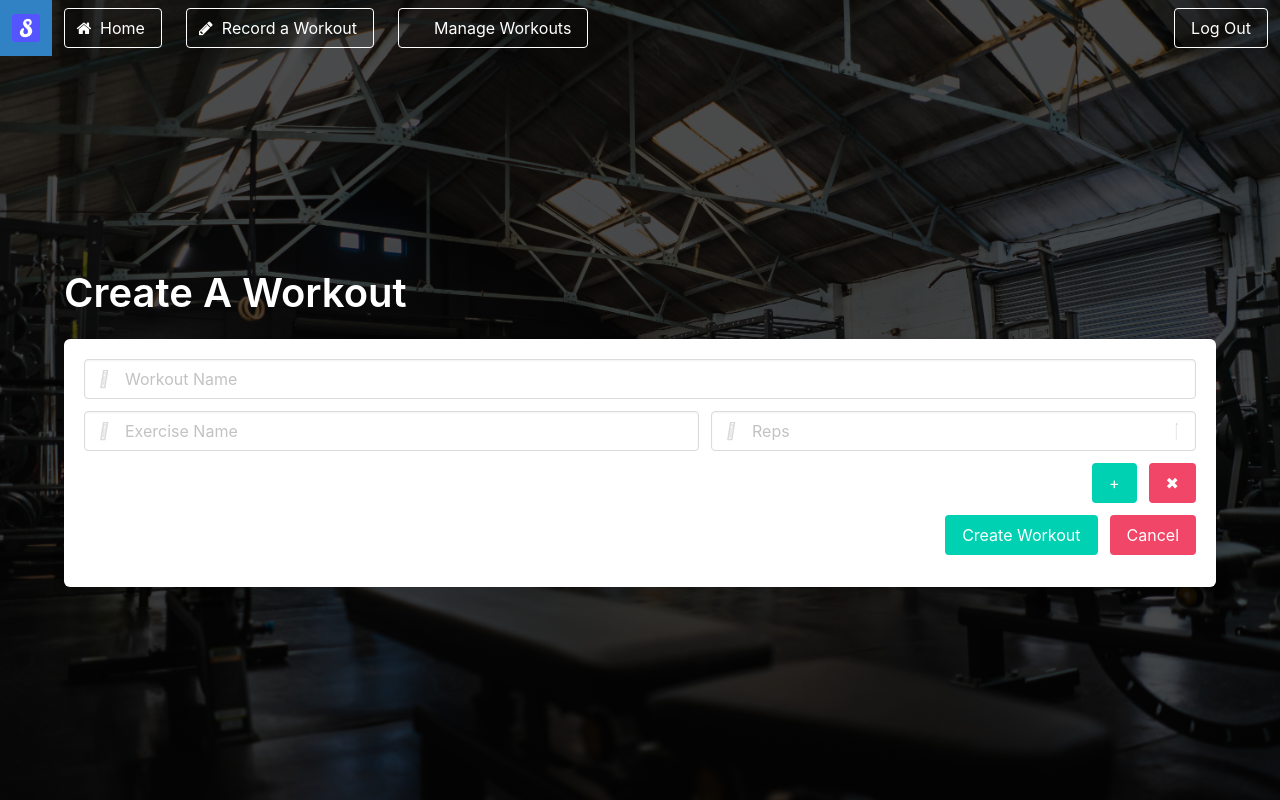
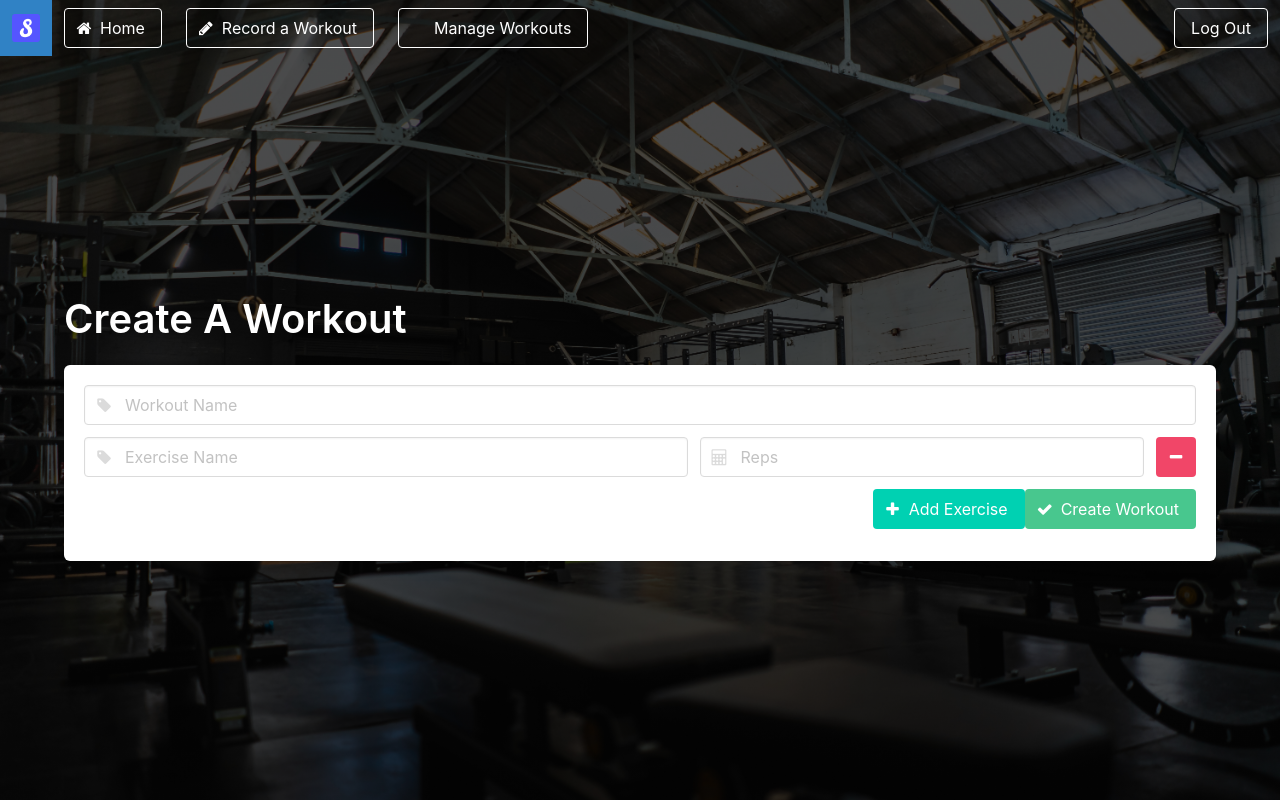
Before and after one commit to dbolger/Strengthy, a Flask app: page /workout/create in a window 1280 px wide. Run offline with Flask 2, Linux system fonts and the light colour scheme; the visitor is signed in with stand-in values (Sample User, id 1).

Commit message:
Modify Create a Workout page

```diff
--- a/app/templates/workout/create.html
+++ b/app/templates/workout/create.html
@@ -9,7 +9,7 @@
 			<p class="control is-expanded has-icons-left">
 			<input class="input" type="text" placeholder="Workout Name">
 			<span class="icon is-small is-left">
-                <i class="fas fa-user"></i>
+				<i class="fa fa-tag"></i>
 			</span>
 			</p>
 		</div>
@@ -22,70 +22,67 @@
 				<p class="control is-expanded has-icons-left">
 					<input class="input" name='exercise-0' type="text" placeholder="Exercise Name">
 					<span class="icon is-small is-left">
-                    <i class="fas fa-user"></i>
+						<i class="fa fa-tag"></i>
 					</span>
 				</p>
 			</div>
 			<div class="field">
-                <p class="control is-expanded has-icons-left has-icons-right">
+				<p class="control is-expanded has-icons-left">
 					<input class="input" name='reps-0' type="number" placeholder="Reps" min="1" max="100">
 					<span class="icon is-small is-left">
-                    <i class="fas fa-envelope"></i>
+						<i class="fa fa-calculator"></i>
 					</span>
-                <span class="icon is-small is-right">
-                    <i class="fas fa-check"></i>
+				</p>
+			</div>
+			<p class="button is-danger" onclick="handleDel(this)">
+				<span class="icon is-small">
+					<i class="fa fa-minus"></i>
 				</span>
 			</p>
 		</div>
 	</div>
 </div>
-</div>
 <div class="field is-grouped is-grouped-right">
-    <p class="control">
-    <a id="add" class="button is-primary">
-        +
-    </a>
+	<p class="buttons">
+		<p id="add" class="button is-primary">
+			<span class="icon is-small">
+				<i class="fa fa-plus"></i>
+			</span>
+			<span>Add Exercise</span>
 		</p>
-    <p class="control">
-    <a id="del" class="button is-danger">
-        ✖
-    </a>
+
+		<button class="button is-success ">
+			<span class="icon is-small">
+				<i class="fa fa-check"></i>
+			</span>
+			<span>Create Workout</span>
+		</button>
 	</p>
 </div>
-<div class="field is-grouped is-grouped-right">
-    <p class="control">
-    <a class="button is-primary">
-        Create Workout
-    </a>
-    </p>
-    <p class="control">
-    <a href="../home.html" class="button is-danger">
-        Cancel
-    </a>
-    </p>
-</div>
+
 <script>
+	var rowId = 0;
+
 	function handleAdd() {
 		rowsDiv = document.getElementById("rows");
-        defaultRow = rowsDiv.children[0];
-        newRow = defaultRow.cloneNode(true);
+		newRow = rowsDiv.children[0].cloneNode(true);
+
+		rowId++;
 		exerciseNameInput = newRow.children[0].children[0].children[0].children[0];
+		exerciseNameInput.value = '';
+		exerciseNameInput.name = 'exercise-' + rowId;
+
 		exerciseRepInput = newRow.children[0].children[1].children[0].children[0];
-        rowIndex = rowsDiv.childElementCount;
-        exerciseNameInput.value = '';
-        exerciseNameInput.name = 'exercise-' + rowIndex;
 		exerciseRepInput.value = '';
-        exerciseRepInput.name = 'reps-' + rowIndex;;
+		exerciseRepInput.name = 'reps-' + rowId;
+
 		rowsDiv.append(newRow);
 	}
-    function handleDel() {
-       rowsDiv = document.getElementById("rows");
-       rowsCount = rowsDiv.children.length;
-       if (rowsCount > 1) {
-           rowsDiv.children[rowsCount-1].remove();
-       }
+
+	function handleDel(elem) {
+		// TODO: Make sure this isn't the last row
+		elem.parentNode.parentNode.remove();
 	}
 	document.getElementById("add").onclick = handleAdd;
-    document.getElementById("del").onclick = handleDel;
 </script>
 {% endblock %}
```
Also changed, not shown: app/templates/home.html (+6 -6 lines). Lines whose indentation alone changed are shown as unchanged.
